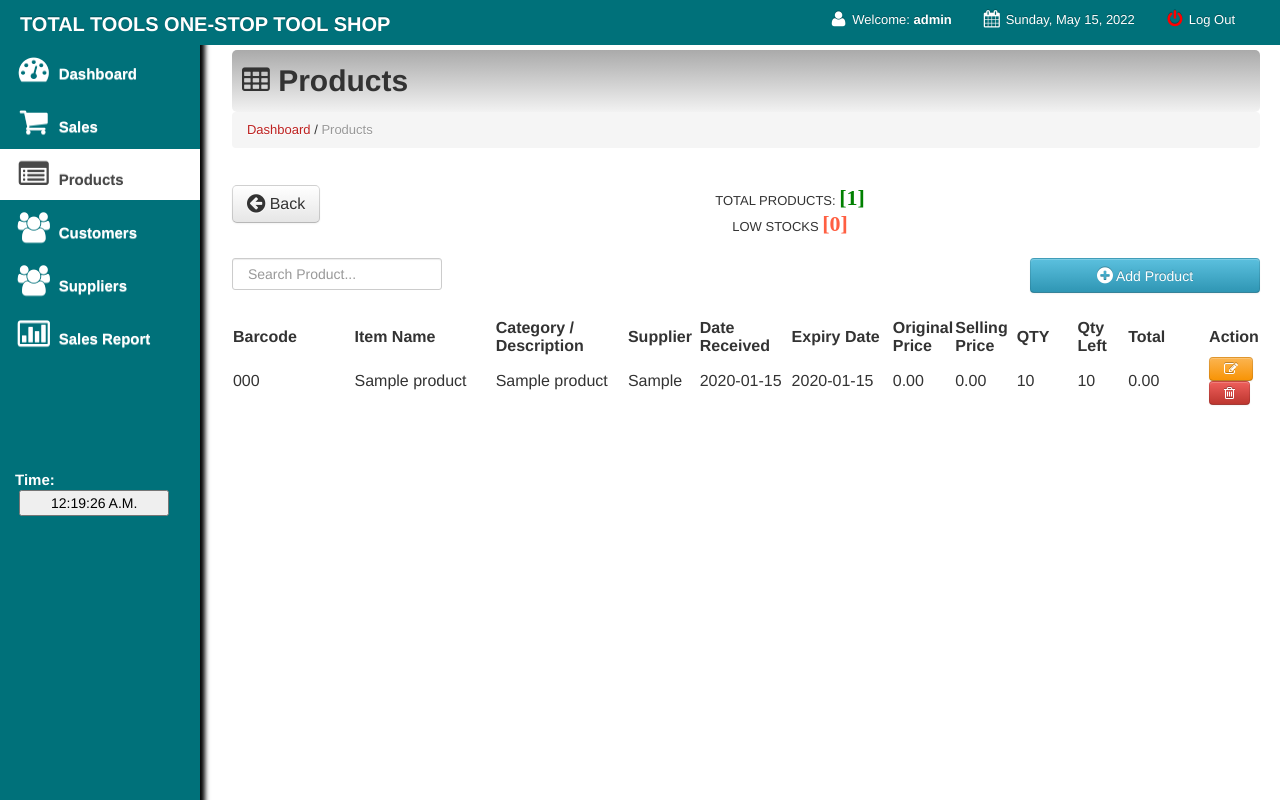
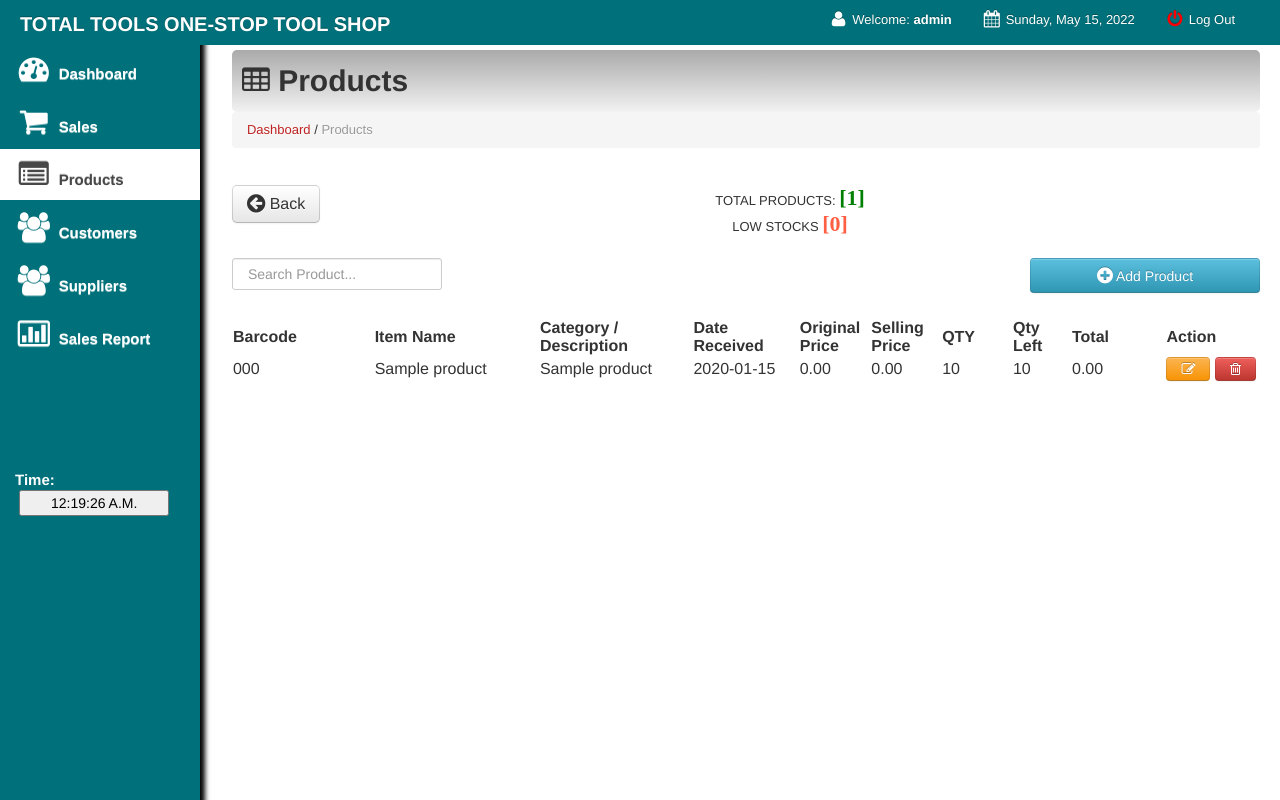
Before and after one commit to vanilla-cheesecake/total-tools-pos, a PHP site: page /main/products.php in a window 1280 px wide. Run offline with PHP 8.4, Linux system fonts and the light colour scheme; a user stored in the database is signed in; tables that the repository leaves empty hold one stand-in row (values such as "Sample post").

Commit message:
last minute update
removed expiry date

```diff
--- a/main/index.php
+++ b/main/index.php
@@ -95,6 +95,7 @@ $finalcode='RS-'.createRandomPassword();
     <?php
 $position=$_SESSION['SESS_LAST_NAME'];
 if($position=='cashier') {
+
 ?>
 <div class="container-fluid" style="background-color: white;">
         <div class="row-fluid">
@@ -132,6 +133,7 @@ if($position=='cashier') {
                 </font>
 
     <?php
+
 }
 if($position=='admin') {
 ?>
--- a/main/products.php
+++ b/main/products.php
@@ -201,9 +201,9 @@ window.onload=startclock;
 			<th width="12%"> Barcode </th>
 			<th width="14%"> Item Name </th>
 			<th width="13%"> Category / Description </th>
-			<th width="7%"> Supplier </th>
+			<!-- <th width="7%"> Supplier </th> -->
 			<th width="9%"> Date Received </th>
-			<th width="10%"> Expiry Date </th>
+			<!-- <th width="10%"> Expiry Date </th> -->
 			<th width="6%"> Original Price </th>
 			<th width="6%"> Selling Price </th>
 			<th width="6%"> QTY </th>
@@ -247,9 +247,9 @@ window.onload=startclock;
 			<td><?php echo $row['product_code']; ?></td>
 			<td><?php echo $row['gen_name']; ?></td>
 			<td><?php echo $row['product_name']; ?></td>
-			<td><?php echo $row['supplier']; ?></td>
+
 			<td><?php echo $row['date_arrival']; ?></td>
-			<td><?php echo $row['expiry_date']; ?></td>
+
 			<td><?php
 			$oprice=$row['o_price'];
 			echo formatMoney($oprice, true);
--- a/main/sales.php
+++ b/main/sales.php
@@ -112,7 +112,7 @@ $position=$_SESSION['SESS_LAST_NAME'];
 if($position=='cashier') {
 ?>
 <a href="sales.php?id=cash&invoice=<?php echo $finalcode ?>">Cash</a>
-
+<p>addslashes</p>
 <a href="../index.php">Logout</a>
 <?php
 }
```
